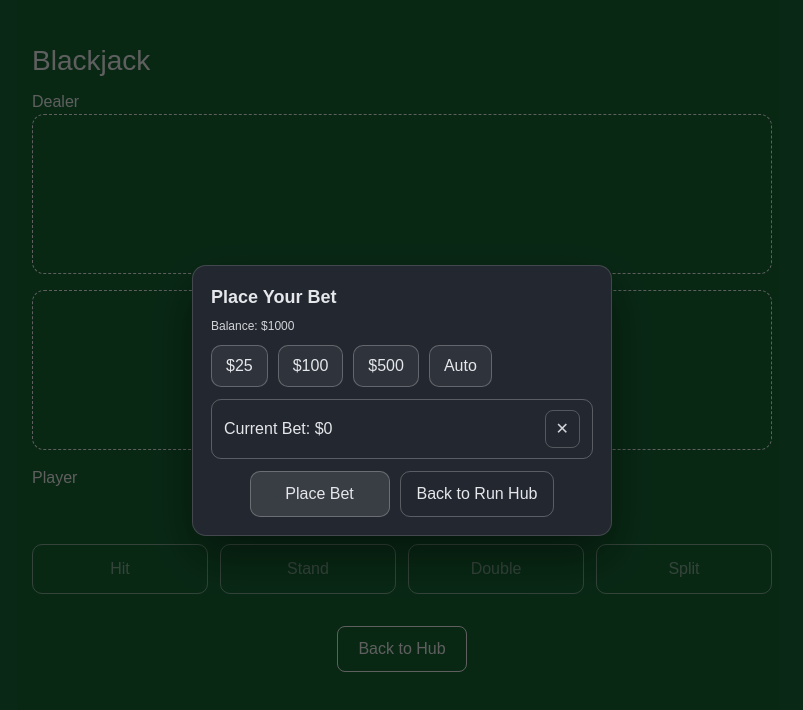
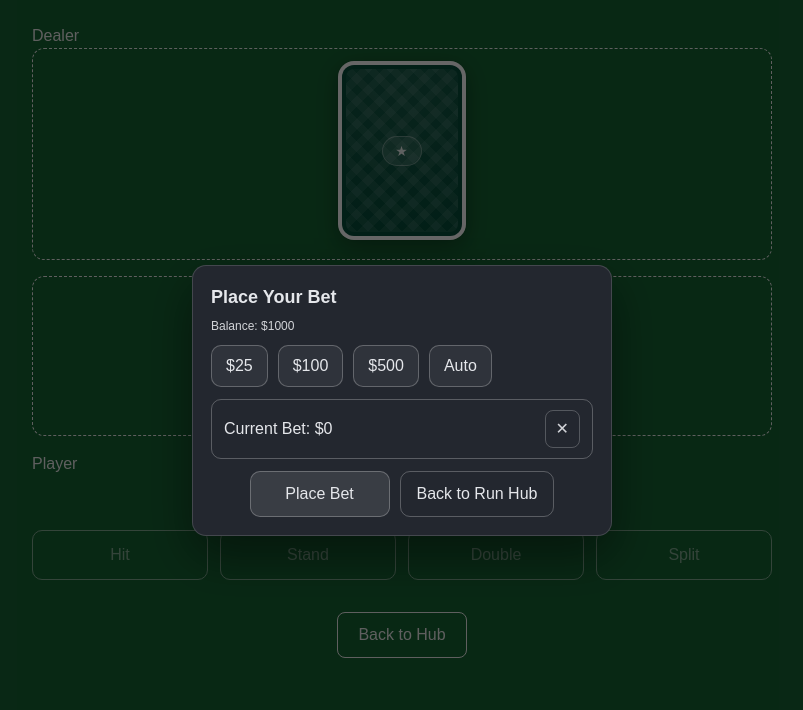
Before and after one commit to garretthogan/blackjack-frontend, a React (Vite) app: page /blackjack in a window 1280 px wide. Shown: the top 710 px of the page, without its empty margins (238-1041 px from the left). Built offline with nearby package versions, Linux system fonts and the light colour scheme.

Commit message:
added fake thought process to dealer

```diff
--- a/src/BlackjackTable.jsx
+++ b/src/BlackjackTable.jsx
@@ -5,7 +5,6 @@ import usePlayerStore from './stores/player';
 import useDeckStore from './stores/deck';
 import RoundResultModal from './RoundResultModal';
 import useScoreboardStore from './stores/scoreboard';
-import { useCallback } from 'react';
 
 const titleStyle = { margin: '16px 0 8px', fontSize: 28 };
 const handAreaStyle = {
@@ -61,7 +60,14 @@ const btnStyle = {
 
 export default function BlackjackTable({}) {
   const { addResult, lastResult, resetScoreboard } = useScoreboardStore();
-  const { dealerHand, dealerValue, addDealerCards, resetDealerHand } = useDealerStore();
+  const {
+    dealerHand,
+    dealerValue,
+    addDealerCards,
+    resetDealerHand,
+    isDealerThinking,
+    startThinking,
+  } = useDealerStore();
   const { deck, resetDeck, drawCard } = useDeckStore();
 
   const {
@@ -130,9 +136,15 @@ export default function BlackjackTable({}) {
 
   return (
     <div>
-      <RoundResultModal isOpen={playerStood && lastResult} onClose={startPlacingBet} />
-      <h1 style={titleStyle}>Blackjack</h1>
-      <BetModal open={placingBets} onConfirmed={dealCards} />
+      <RoundResultModal
+        isOpen={playerStood && lastResult && !isDealerThinking}
+        onClose={startPlacingBet}
+      />
+      {isDealerThinking && (
+        <div style={overlayStyle}>
+          <div style={modalStyle}>Evaluating...</div>
+        </div>
+      )}
       Dealer
       <div style={handAreaStyle} aria-label="Dealer hand">
         <Hand cards={dealerHand} isDealer={true} />
@@ -141,9 +153,15 @@ export default function BlackjackTable({}) {
         <Hand cards={playerHand} />
       </div>
       Player
+      {!isDealerThinking && (
+        <div>
+          <BetModal open={placingBets} onConfirmed={dealCards} />
+
+          <div>
             <div style={topBarStyle}>
               <div style={modifierStyle}>Modifier: —</div>
               <div style={totalStyle}>Total: {playerValue}</div>
+            </div>
           </div>
           <div style={controlsStyle}>
             <button
@@ -151,6 +169,7 @@ export default function BlackjackTable({}) {
               style={btnStyle}
               onClick={() => {
                 addPlayerCards([drawCard()]);
+                startThinking();
                 if (dealerValue < 17 && playerValue < 21) addDealerCards([drawCard()]);
                 else console.log('dealer stays');
               }}
@@ -163,6 +182,7 @@ export default function BlackjackTable({}) {
               style={btnStyle}
               onClick={() => {
                 playerStands();
+                startThinking();
               }}
               disabled={playerStood || !playerBet}
             >
@@ -184,5 +204,28 @@ export default function BlackjackTable({}) {
             </button>
           </div>
         </div>
+      )}
+    </div>
   );
 }
+
+const overlayStyle = {
+  position: 'fixed',
+  inset: 0,
+  background: 'rgba(0,0,0,0.6)',
+  display: 'flex',
+  alignItems: 'center',
+  justifyContent: 'center',
+  zIndex: 1000,
+};
+
+const modalStyle = {
+  background: '#23272f',
+  color: '#e5e7eb',
+  border: '1px solid rgba(255,255,255,0.15)',
+  borderRadius: 14,
+  padding: 18,
+  width: 420,
+  maxWidth: '92vw',
+  boxShadow: '0 20px 50px rgba(0,0,0,0.45)',
+};
--- a/src/Hand.jsx
+++ b/src/Hand.jsx
@@ -1,17 +1,34 @@
 import Card from './Card';
+import CardBack from './CardBack';
+import useScoreboardStore from './stores/scoreboard';
 
 export default function Hand({ cards, isDealer = false }) {
   const n = cards.length;
+  const cardsToShow = isDealer ? cards.slice(0, cards.length - 1) : cards;
+
+  const { lastResult } = useScoreboardStore();
 
   return (
     <div style={{ display: 'inline-block' }}>
-      {cards.map(card => {
+      {cardsToShow.map(card => {
         return (
           <div key={`hand-${card.rank}-${card.suit}`} style={{ display: 'inline-block' }}>
             <Card card={card} />
           </div>
         );
       })}
+
+      {isDealer && !lastResult && (
+        <div style={{ display: 'inline-block' }}>
+          <CardBack />
+        </div>
+      )}
+
+      {isDealer && lastResult && (
+        <div style={{ display: 'inline-block' }}>
+          <Card card={cards[cards.length - 1]} />
+        </div>
+      )}
 
       {n === 0 && !isDealer && (
         <div className="grid h-full place-items-center text-emerald-300/70">
--- a/src/stores/dealer.js
+++ b/src/stores/dealer.js
@@ -1,9 +1,18 @@
 import { create } from 'zustand';
 import { calcTotal } from '../helpers';
 
-const useDealerStore = create(set => ({
+const useDealerStore = create((set, get) => ({
   dealerHand: [],
+  isDealerThinking: false,
+  maxDealerThinkTime: 500,
   dealerValue: 0,
+  startThinking: () => {
+    // just a fake timer until we get animations
+    set({ isDealerThinking: true });
+    setTimeout(() => {
+      set({ isDealerThinking: false });
+    }, get().maxDealerThinkTime);
+  },
   setDealerHand: cards => set({ dealerHand: cards, dealerValue: calcTotal(cards) }),
   addDealerCards: cards =>
     set(state => {
```
Lines whose indentation alone changed are shown as unchanged.
